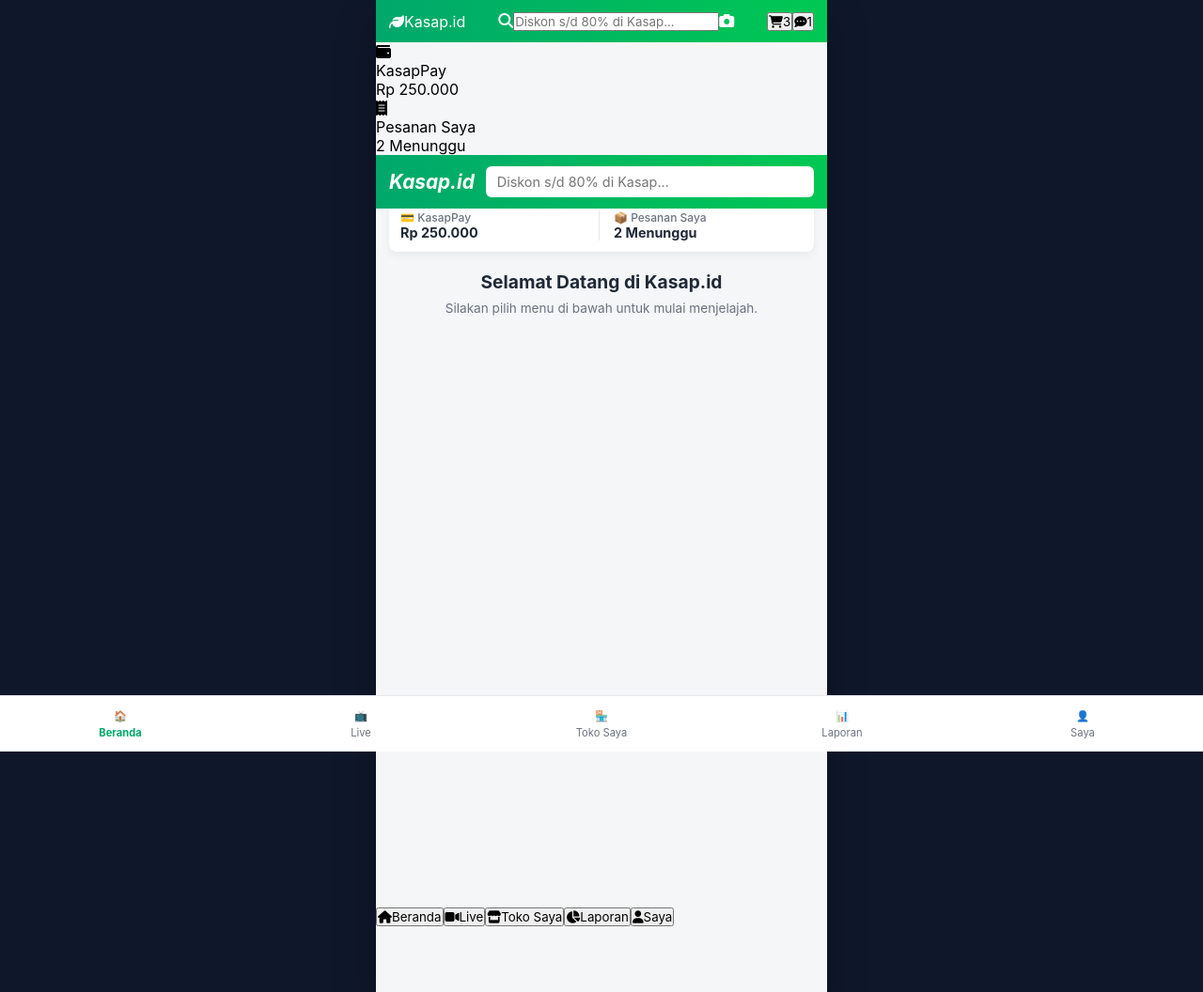
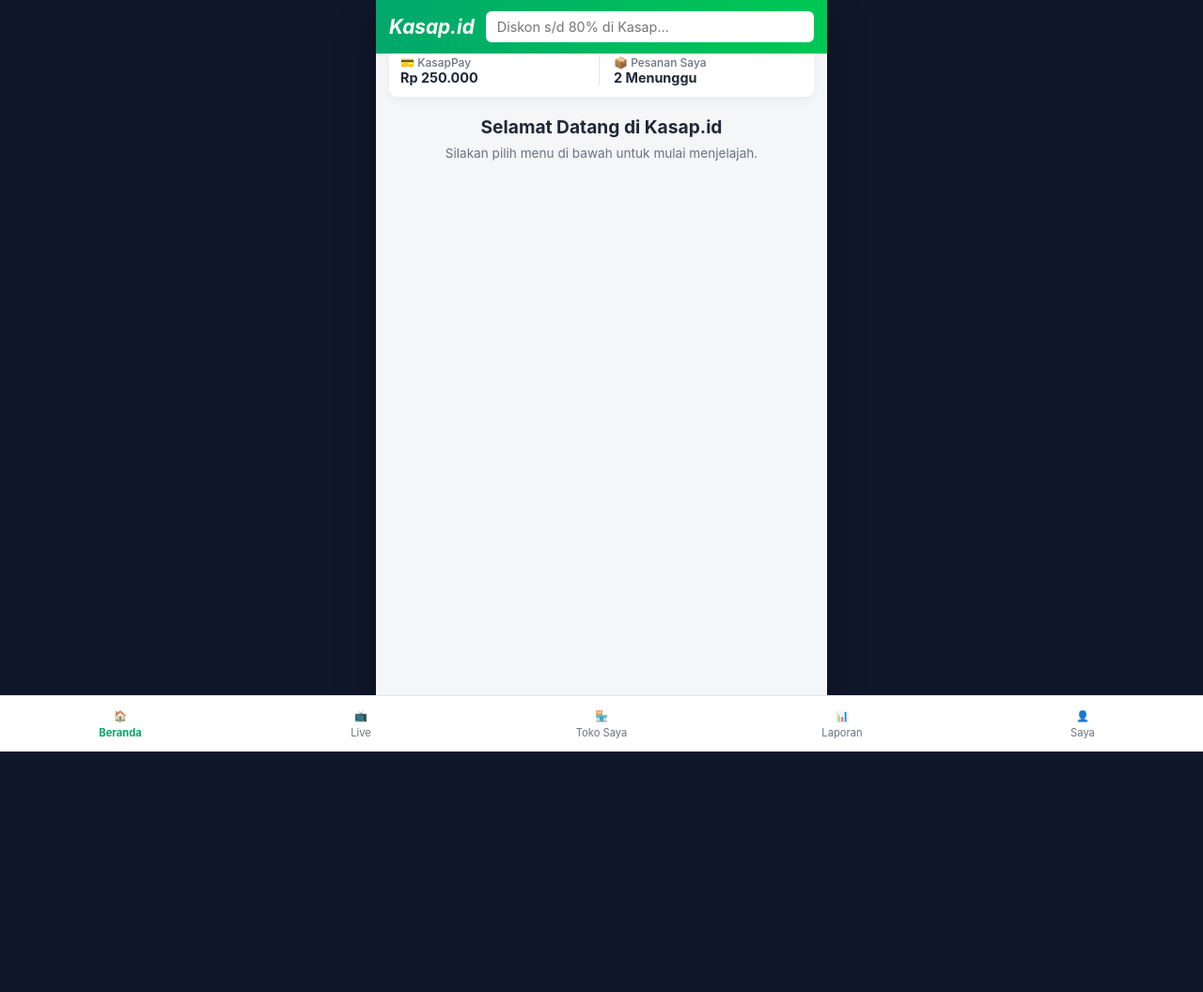
Before and after one commit to k454p/kasap_id, a React (Vite) app: page / in a window 1280 px wide. Shown: the whole page at 94% size. After the commit the page ends 800 px from the top, so only its background shows below. Built offline with nearby package versions, Linux system fonts and the light colour scheme.

Commit message:
Update App.jsx

```diff
--- a/src/App.jsx
+++ b/src/App.jsx
@@ -1,211 +1,21 @@
 import React, { useState } from 'react';
+import Beranda from './beranda';
+import './App.css';
 
-// === IMPORT KE-25 KOMPONEN ANDA ===
-import Beranda from './beranda.jsx';
-import Produk from './produk.jsx';
-import MasukKeranjang from './masukkeranjang.jsx';
-import Keranjang from './keranjang.jsx';
-import Chekout from './chekout.jsx';
+function App() {
+  const [menu, setMenu] = useState('beranda');
 
-// Status Transaksi
-import Belumdibayar from './belumdibayar.jsx';
-import Dikemas from './dikemas.jsx';
-import Dikirim from './dikirim.jsx';
-import Selesai from './selesai.jsx';
-import BeriNilai from './berinilai.jsx';
-
-// Komunikasi & Live Streaming
-import Chat from './chat.jsx';
-import Live from './live.jsx';
-import HubungiCs from './hubungics.jsx';
-
-// Pengaturan & Biodata Akun
-import AkunSaya from './akunsaya.jsx';
-import Nama from './nama.jsx';
-import NomerHp from './nomerhp.jsx';
-import Email from './email.jsx';
-import Alamat from './alamat.jsx';
-import BankEwallet from './bankewallet.jsx';
-import Saldo from './saldo.jsx';
-import TarikDana from './tarikdana.jsx';
-
-
-// Penjual, Pembeli & Merchant
-import Penjual from './penjual.jsx';
-import Pembeli from './pembeli.jsx';
-import Laporan from './laporan.jsx';
-import Tambahproduk from './tambahproduk.jsx';
-export default function App() {
-  // State Halaman Aktif & History Navigasi
-  const [currentPage, setCurrentPage] = useState('beranda');
-  const [pageHistory, setPageHistory] = useState(['beranda']);
-  const [pageData, setPageData] = useState(null);
-
-  // Fungsi Pindah Halaman
-  const navigate = (pageName, data = null) => {
-    setPageHistory((prev) => [...prev, pageName]);
-    setCurrentPage(pageName);
-    setPageData(data);
-    window.scrollTo({ top: 0, behavior: 'smooth' });
+  const navigate = (halamanBaru) => {
+    setMenu(halamanBaru);
   };
 
-  // Fungsi Tombol Kembali (Back)
   const goBack = () => {
-    if (pageHistory.length > 1) {
-      const newHistory = [...pageHistory];
-      newHistory.pop();
-      const prevPage = newHistory[newHistory.length - 1];
-      setPageHistory(newHistory);
-      setCurrentPage(prevPage);
-    } else {
-      setCurrentPage('beranda');
-    }
-  };
-
-  const commonProps = { navigate, goBack, pageData };
-
-  // Router Switcher
-  const renderPage = () => {
-    switch (currentPage) {
-      case 'beranda': return <Beranda {...commonProps} />;
-      case 'produk': return <Produk {...commonProps} />;
-      case 'masukkeranjang': return <MasukKeranjang {...commonProps} />;
-      case 'keranjang': return <Keranjang {...commonProps} />;
-      case 'chekout': return <Chekout {...commonProps} />;
-case 'akunsaya': return <AkunSaya {...commonProps} />;
-case 'nama': return <Nama {...commonProps} />;
-case 'alamat': return <Alamat {...commonProps} />;
-case 'email': return <Email {...commonProps} />;
-case 'nomerhp': return <NomerHp {...commonProps} />;
-case 'bankewallet': return <BankEwallet {...commonProps} />;
-case 'saldo': return <Saldo {...commonProps} />;
-case 'tarikdana': return <TarikDana {...commonProps} />;
-      case 'belumdibayar': return <Belumdibayar {...commonProps} />;
-      case 'dikemas': return <Dikemas {...commonProps} />;
-      case 'dikirim': return <Dikirim {...commonProps} />;
-      case 'selesai': return <Selesai {...commonProps} />;
-      case 'berinilai': return <BeriNilai {...commonProps} />;
-      case 'chat': return <Chat {...commonProps} />;
-      case 'live': return <Live {...commonProps} />;
-      case 'hubungics': return <HubungiCs {...commonProps} />;
-      case 'akunsaya': return <AkunSaya {...commonProps} />;
-      case 'nama': return <Nama {...commonProps} />;
-      case 'nomerhp': return <NomerHp {...commonProps} />;
-      case 'email': return <Email {...commonProps} />;
-      case 'alamat': return <Alamat {...commonProps} />;
-      case 'bankewallet': return <BankEwallet {...commonProps} />;
-      case 'saldo': return <Saldo {...commonProps} />;
-      case 'tarikdana': return <TarikDana {...commonProps} />;
-      case 'penjual': return <Penjual {...commonProps} />;
-      case 'pembeli': return <Pembeli {...commonProps} />;
-      case 'tambahproduk': return <TambahProduk {...commonProps} />;
-      case 'laporan': return <Laporan {...commonProps} />;
-      default: return <Beranda {...commonProps} />;
-case 'tambahproduk': return <TambahProduk {...commonProps} />;
-    }
+    setMenu('beranda');
   };
 
   return (
-    <div className="app-viewport">
-      {/* HEADER ATAS GAYA SHOPEE (HIJAU GRADASI) */}
-      <header className="shopee-header">
-        {currentPage !== 'beranda' ? (
-          <button className="btn-icon" onClick={goBack}>
-            <i className="fa-solid fa-arrow-left"></i>
-          </button>
-        ) : (
-          <div className="header-logo" onClick={() => navigate('beranda')}>
-            <i className="fa-solid fa-leaf"></i>
-            <span>Kasap.id</span>
-          </div>
-        )}
-
-        <div className="search-bar" onClick={() => navigate('beranda')}>
-          <i className="fa-solid fa-magnifying-glass"></i>
-          <input type="text" placeholder="Diskon s/d 80% di Kasap..." readOnly />
-          <i className="fa-solid fa-camera"></i>
-        </div>
-
-        <div className="header-actions">
-          <button className="btn-icon" onClick={() => navigate('keranjang')} title="Keranjang">
-            <i className="fa-solid fa-cart-shopping"></i>
-            <span className="badge">3</span>
-          </button>
-          <button className="btn-icon" onClick={() => navigate('chat')} title="Pesan">
-            <i className="fa-solid fa-comment-dots"></i>
-            <span className="badge">1</span>
-          </button>
-        </div>
-      </header>
-
-      {/* QUICK STATUS BAR SHOPEE (Hanya Tampil di Beranda/Saya) */}
-      {(currentPage === 'beranda' || currentPage === 'akunsaya') && (
-        <div className="quick-shopee-bar">
-          <div className="quick-item" onClick={() => navigate('saldo')}>
-            <i className="fa-solid fa-wallet text-emerald"></i>
-            <div>
-              <p className="q-label">KasapPay</p>
-              <p className="q-val">Rp 250.000</p>
-            </div>
-          </div>
-          <div className="quick-divider"></div>
-          <div className="quick-item" onClick={() => navigate('belumbayar')}>
-            <i className="fa-solid fa-receipt text-emerald"></i>
-            <div>
-              <p className="q-label">Pesanan Saya</p>
-              <p className="q-val">2 Menunggu</p>
-            </div>
-          </div>
-        </div>
-      )}
-
-      {/* KONTEN AKTIF DARI SETIAP KOMPONEN JSX */}
-      <main className="content-container">
-        {renderPage()}
-      </main>
-
-      {/* FLOATING BOTTOM NAVIGATION (GAYA SHOPEE MODERN) */}
-      <nav className="shopee-bottom-nav">
-        <button
-          className={`nav-btn ${currentPage === 'beranda' ? 'active' : ''}`}
-          onClick={() => navigate('beranda')}
-        >
-          <i className="fa-solid fa-house"></i>
-          <span>Beranda</span>
-        </button>
-
-        <button
-          className={`nav-btn ${currentPage === 'live' ? 'active' : ''}`}
-          onClick={() => navigate('live')}
-        >
-          <i className="fa-solid fa-video"></i>
-          <span>Live</span>
-        </button>
-
-        <button
-          className={`nav-btn ${currentPage === 'penjual' ? 'active' : ''}`}
-          onClick={() => navigate('penjual')}
-        >
-          <i className="fa-solid fa-store"></i>
-          <span>Toko Saya</span>
-        </button>
-
-        <button
-          className={`nav-btn ${currentPage === 'laporan' ? 'active' : ''}`}
-          onClick={() => navigate('laporan')}
-        >
-          <i className="fa-solid fa-chart-pie"></i>
-          <span>Laporan</span>
-        </button>
-
-        <button
-          className={`nav-btn ${currentPage === 'akunsaya' ? 'active' : ''}`}
-          onClick={() => navigate('akunsaya')}
-        >
-          <i className="fa-solid fa-user"></i>
-          <span>Saya</span>
-        </button>
-      </nav>
-    </div>
+    <Beranda menu={menu} navigate={navigate} goBack={goBack} />
   );
 }
+
+export default App;
```
